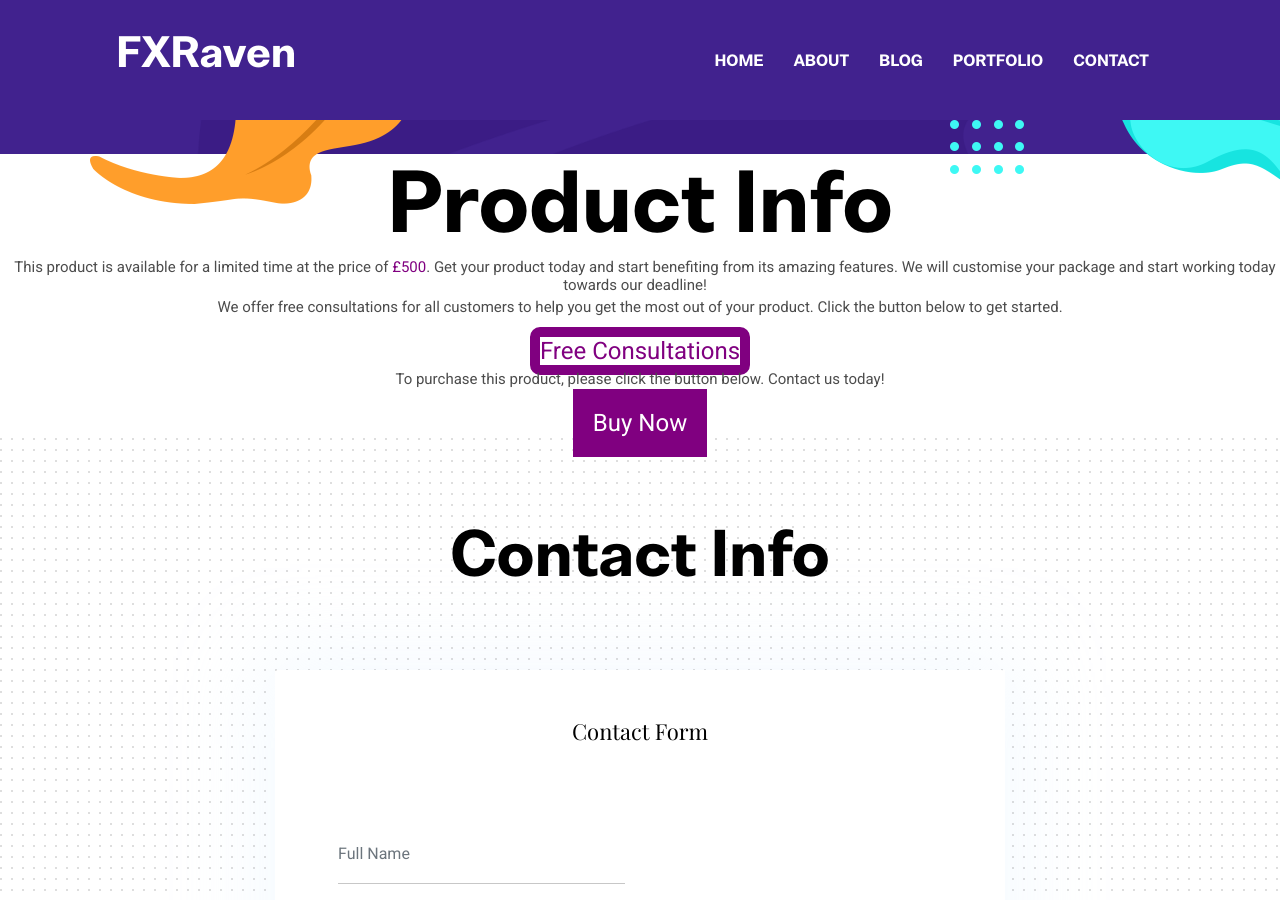
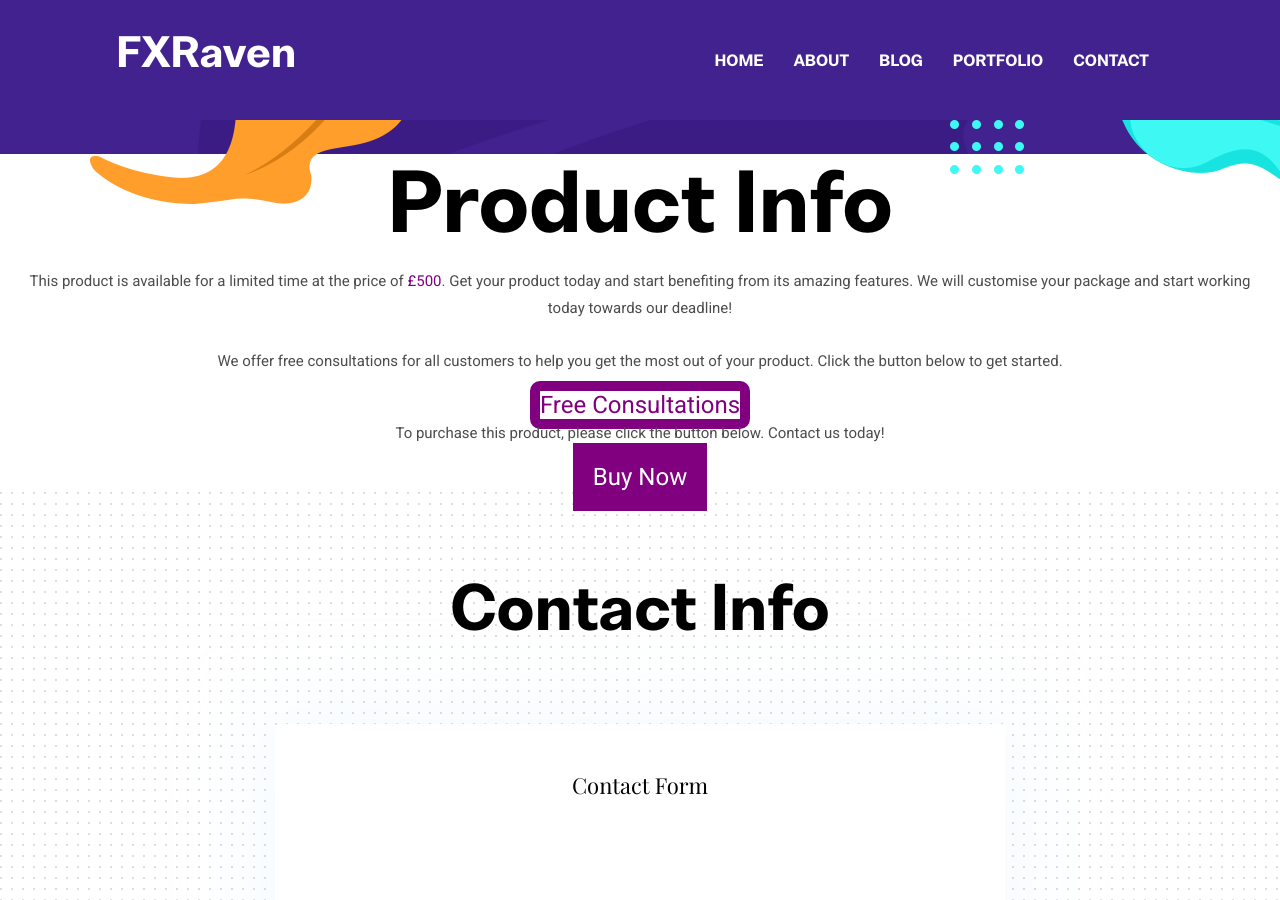
Before and after one commit to Vision-Live/FXRaven, a Jekyll site: the page built from _pages/marketing-plan.html, in a window 1280 px wide and 900 px high, scrolled down 446 px. Built offline with Jekyll 4.4.1, drawn with Linux system fonts in a browser that asks for light colours; some web fonts are replaced.

Commit message:
Update marketing-plan.html

```diff
--- a/_pages/marketing-plan.html
+++ b/_pages/marketing-plan.html
@@ -7,7 +7,7 @@ title: Multi-Media Marketing Plan
 </head>
 <div class="text-center">
 <h1>Product Info</h1>
-<span style="padding: 5px 10px;">This product is available for a limited time at the price of <span style="color:purple;">£500</span>. Get your product today and start benefiting from its amazing features. We will customise your package and start working today towards our deadline!</span>
+<p style="padding: 10px;">This product is available for a limited time at the price of <span style="color:purple;">£500</span>. Get your product today and start benefiting from its amazing features. We will customise your package and start working today towards our deadline!</p>
 
 <p>We offer free consultations for all customers to help you get the most out of your product. Click the button below to get started.</p>
 
```
